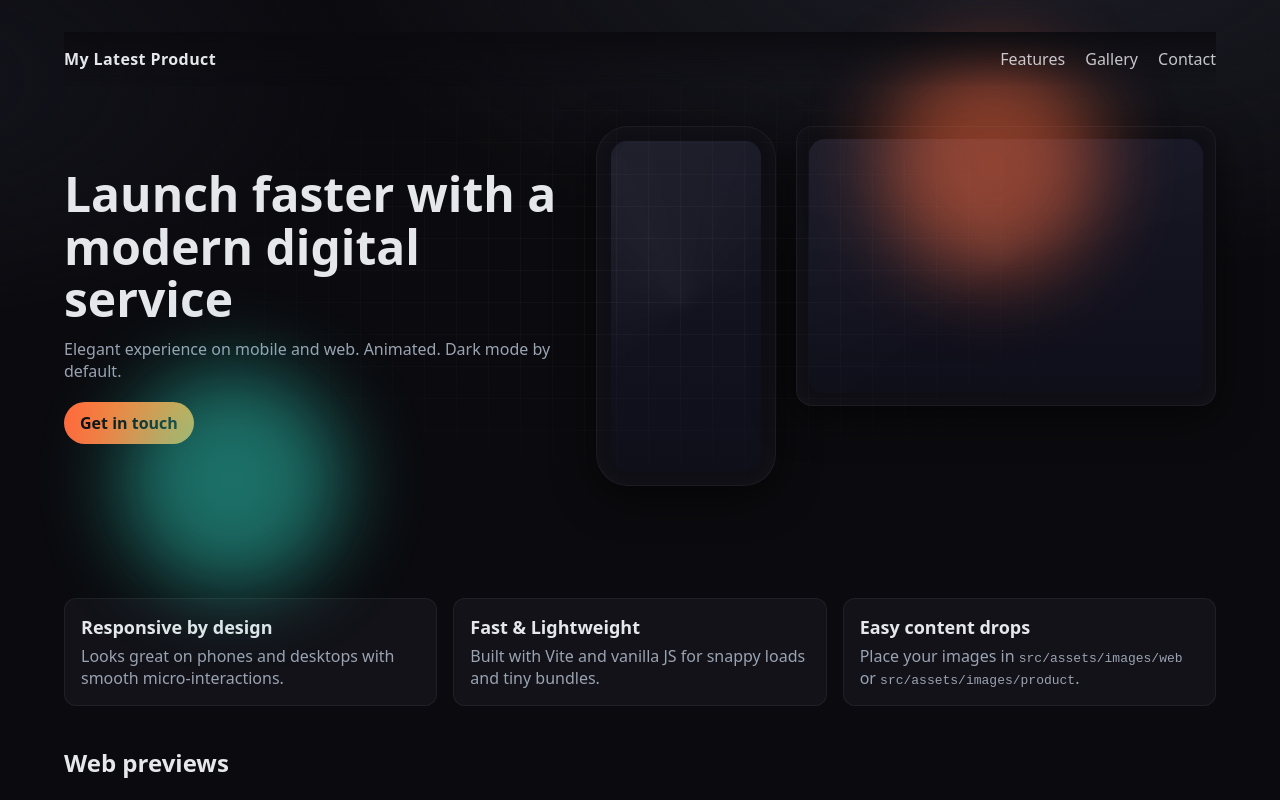
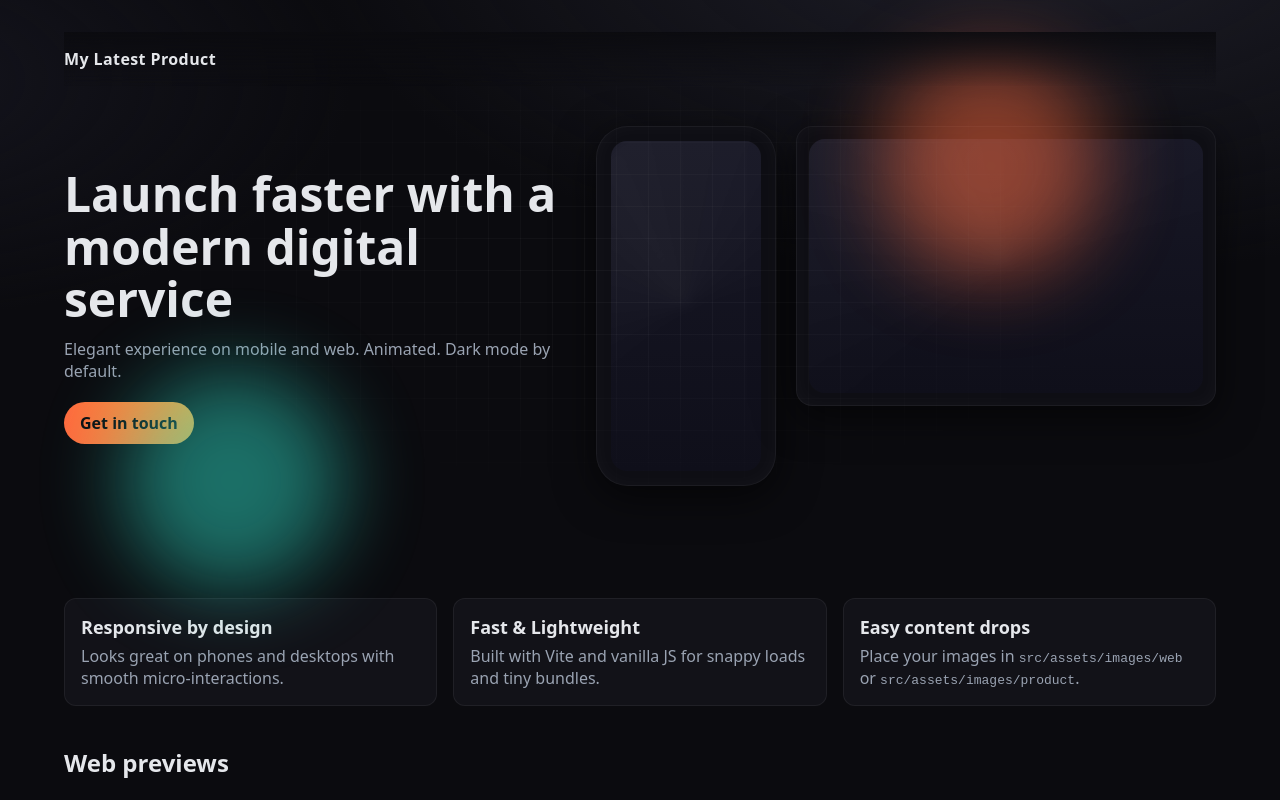
Before and after one commit to Kianoush-h/MyLatestProduct, a website built with Vite: page my-latest-product/index.html in a window 1280 px wide. Shown: the top 800 px of the page. Built offline with nearby package versions, Linux system fonts and the light colour scheme.

Commit message:
web design

```diff
--- a/my-latest-product/src/main.js
+++ b/my-latest-product/src/main.js
@@ -19,11 +19,6 @@ const linkedin = 'https://www.linkedin.com/in/kianoush-haratiannejadi/'
 document.querySelector('#app').innerHTML = `
   <header class="site-header">
     <div class="brand">My Latest Product</div>
-    <nav class="nav">
-      <a href="#features">Features</a>
-      <a href="#gallery">Gallery</a>
-      <a href="#contact">Contact</a>
-    </nav>
   </header>
   <main>
     <section class="hero">
--- a/my-latest-product/src/style.css
+++ b/my-latest-product/src/style.css
@@ -26,10 +26,8 @@ a:hover { color: var(--brand-2); }
 
 #app { max-width: 1200px; margin: 0 auto; padding: 32px 24px 80px; }
 
-.site-header { display: flex; justify-content: space-between; align-items: center; position: sticky; top: 0; background: linear-gradient(180deg, rgba(11,11,15,0.9), rgba(11,11,15,0.4), transparent); backdrop-filter: blur(6px); z-index: 10; padding: 16px 0; }
+.site-header { display: flex; justify-content: flex-start; align-items: center; position: sticky; top: 0; background: linear-gradient(180deg, rgba(11,11,15,0.9), rgba(11,11,15,0.4), transparent); backdrop-filter: blur(6px); z-index: 10; padding: 16px 0; }
 .brand { font-weight: 700; letter-spacing: 0.4px; }
-.nav a { margin-left: 16px; color: var(--text); opacity: 0.85; }
-.nav a:hover { color: var(--brand); }
 
 .hero { position: relative; display: grid; grid-template-columns: 1.1fr 1fr; gap: 32px; align-items: center; padding: 40px 0 80px; }
 .hero-copy h1 { margin: 0 0 12px; font-size: 48px; line-height: 1.1; }
```
Also changed, not shown: my-latest-product/assets/images/web/Untitled.png (added).
